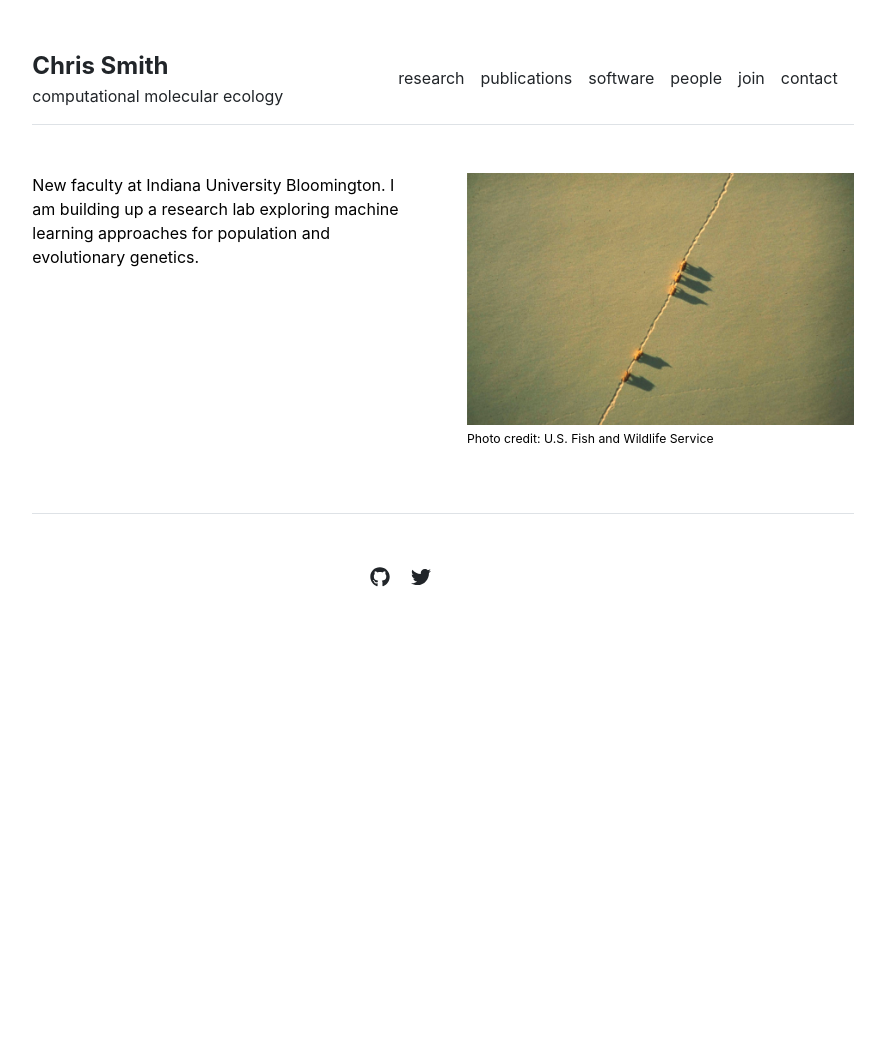
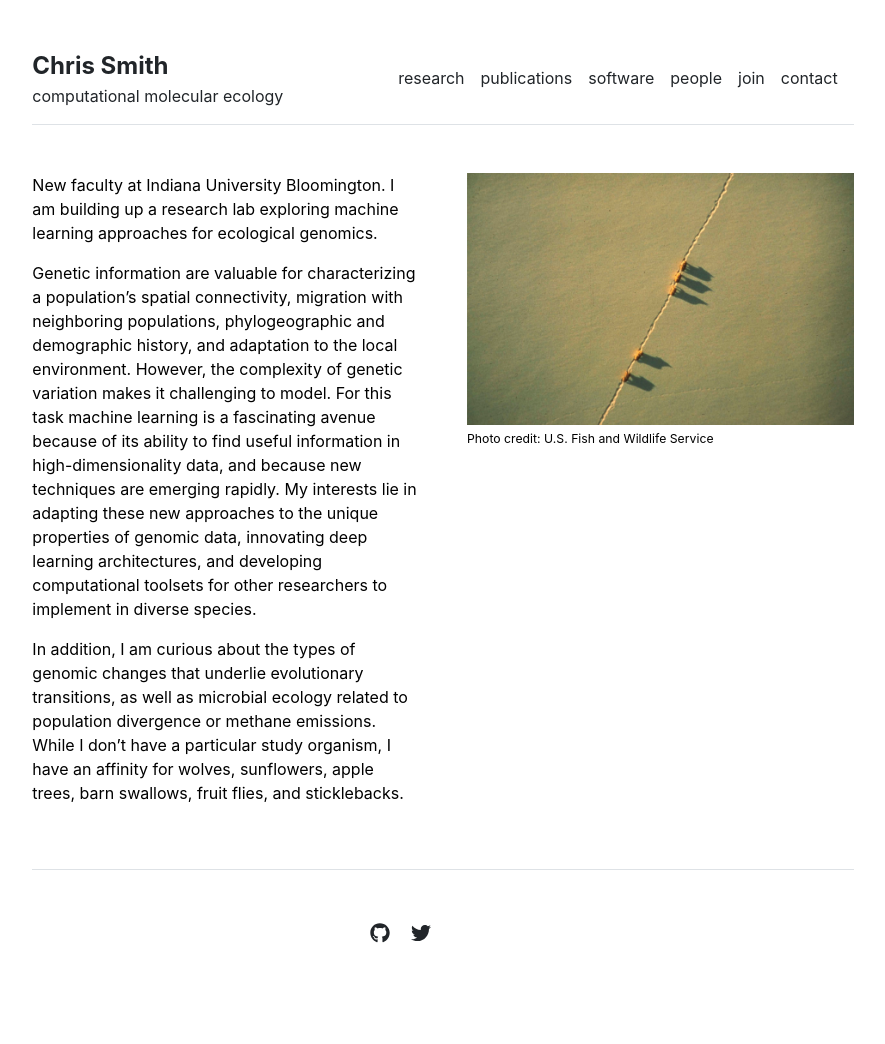
Before and after one commit to chriscrsmith/chriscrsmith.github.io, a Jekyll site: the page built from index.md, in a window 1280 px wide. Shown: the whole page, without its empty margins (197-1082 px from the left). Built offline with Jekyll 4.4.1, drawn with Linux system fonts in a browser that asks for light colours; before the commit the page ends 900 px from its top, so only the background shows below that.

Commit message:
update home page

```diff
--- a/index.md
+++ b/index.md
@@ -3,4 +3,8 @@ layout: home
 title: "Home"
 ---
 
-New faculty at Indiana University Bloomington. I am building up a research lab exploring machine learning approaches for population and evolutionary genetics.
+New faculty at Indiana University Bloomington. I am building up a research lab exploring machine learning approaches for ecological genomics.
+
+Genetic information are valuable for characterizing a population's spatial connectivity, migration with neighboring populations, phylogeographic and demographic history, and adaptation to the local environment. However, the complexity of genetic variation makes it challenging to model. For this task machine learning is a fascinating avenue because of its ability to find useful information in high-dimensionality data, and because new techniques are emerging rapidly. My interests lie in adapting these new approaches to the unique properties of genomic data, innovating deep learning architectures, and developing computational toolsets for other researchers to implement in diverse species.
+
+In addition, I am curious about the types of genomic changes that underlie evolutionary transitions, as well as microbial ecology related to population divergence or methane emissions. While I don't have a particular study organism, I have an affinity for wolves, sunflowers, apple trees, barn swallows, fruit flies, and sticklebacks.
```
